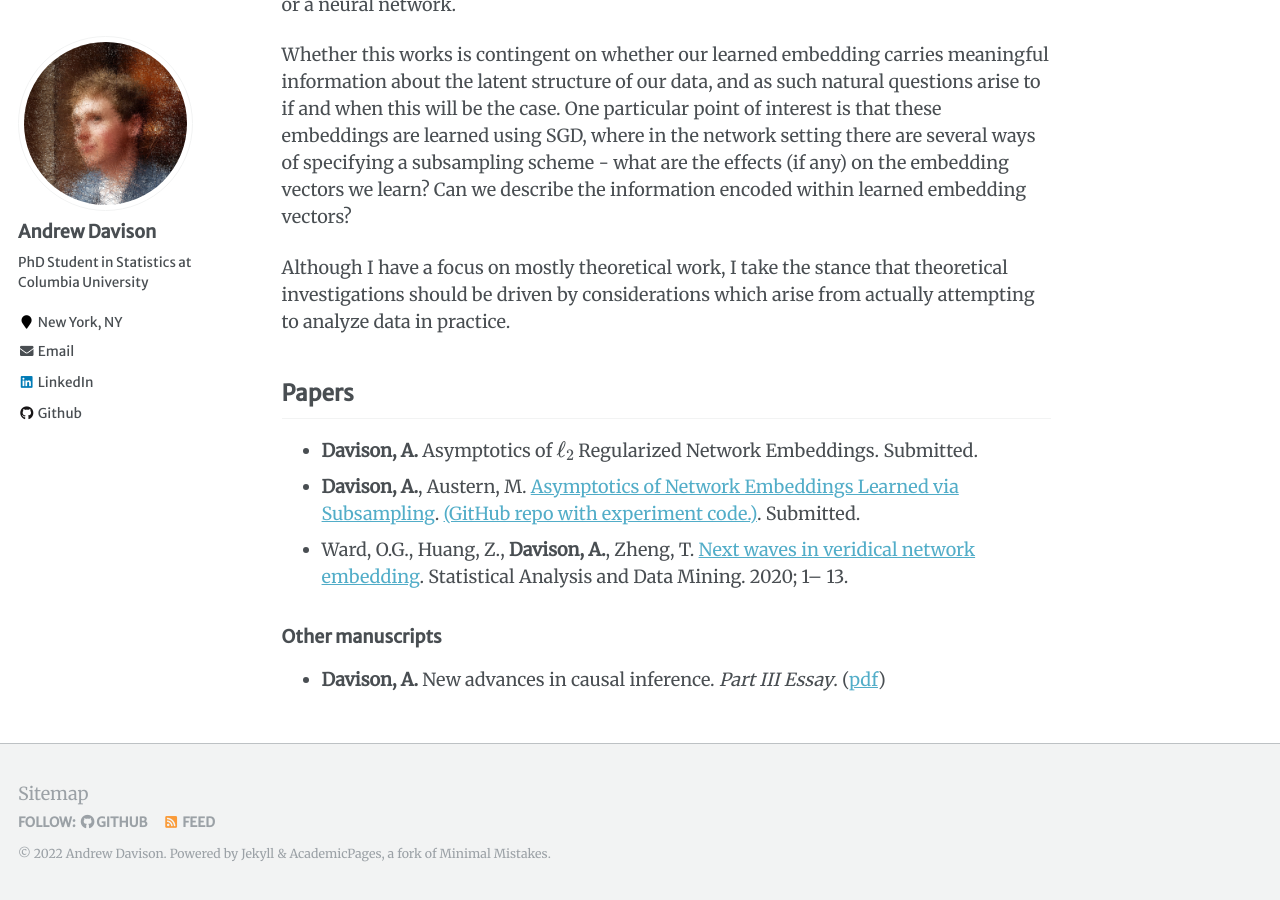
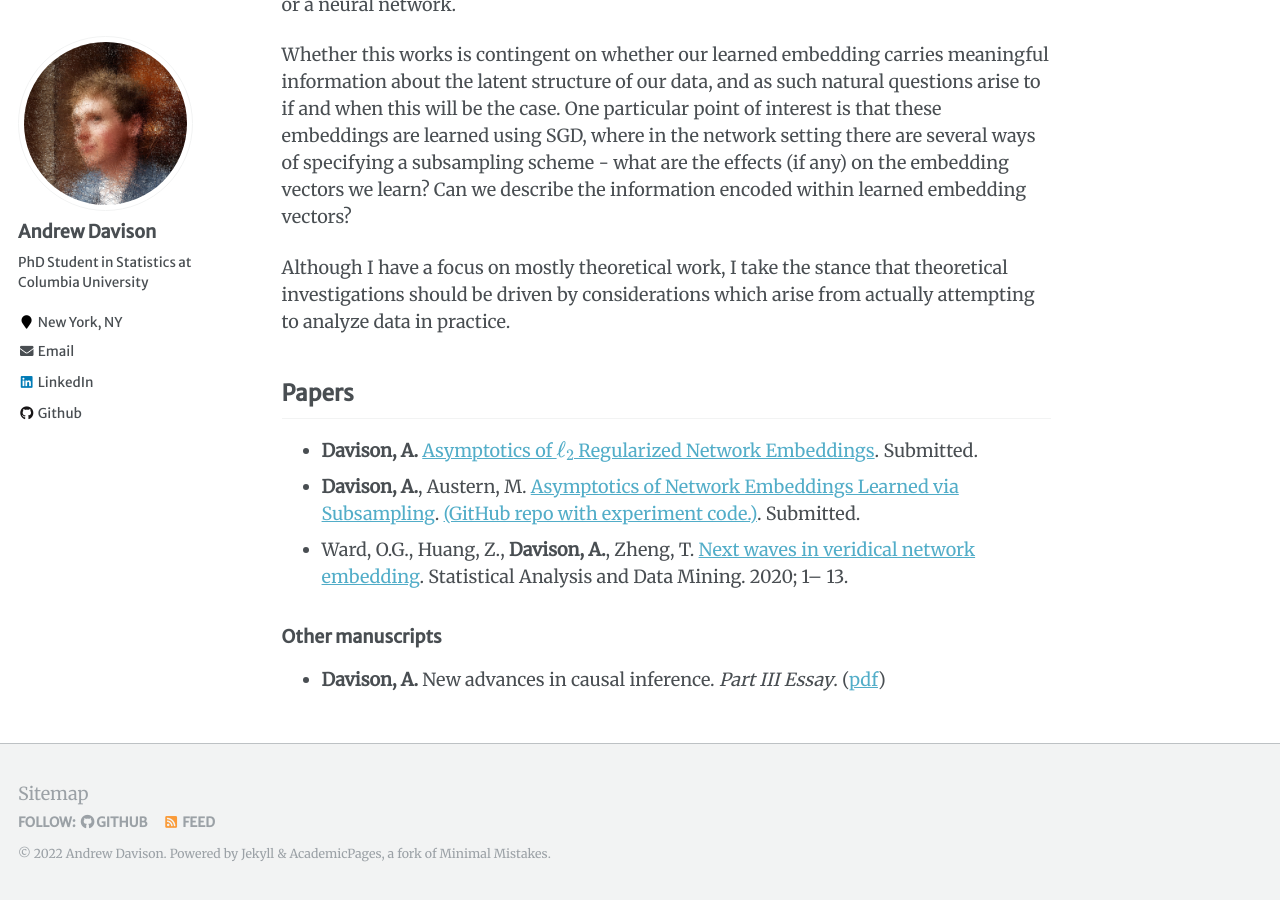
Before and after one commit to aday651/aday651.github.io, a Jekyll site: the page built from _pages/research.md, in a window 1280 px wide and 900 px high, scrolled down 810 px. Built offline with Jekyll 4.4.1, drawn with Linux system fonts in a browser that asks for light colours; formulas are drawn with MathJax 3; part of the change alters nothing that is shown.

```diff
--- a/_pages/research.md
+++ b/_pages/research.md
@@ -18,7 +18,7 @@ Although I have a focus on mostly theoretical work, I take the stance that theor
 
 ## Papers ##
 
-* **Davison, A.** Asymptotics of $\ell_2$ Regularized Network Embeddings. Submitted.
+* **Davison, A.** [Asymptotics of $\ell_2$ Regularized Network Embeddings](https://arxiv.org/abs/2201.01689). Submitted.
 * **Davison, A.**, Austern, M. [Asymptotics of Network Embeddings Learned via Subsampling](https://arxiv.org/abs/2107.02363). [(GitHub repo with experiment code.)](https://github.com/aday651/embed-asym-exeriments). Submitted.
 * Ward, O.G., Huang, Z., **Davison, A.**, Zheng, T. [Next waves in veridical network embedding](https://doi.org/10.1002/sam.11486). Statistical Analysis and Data Mining. 2020; 1– 13.
 
```
